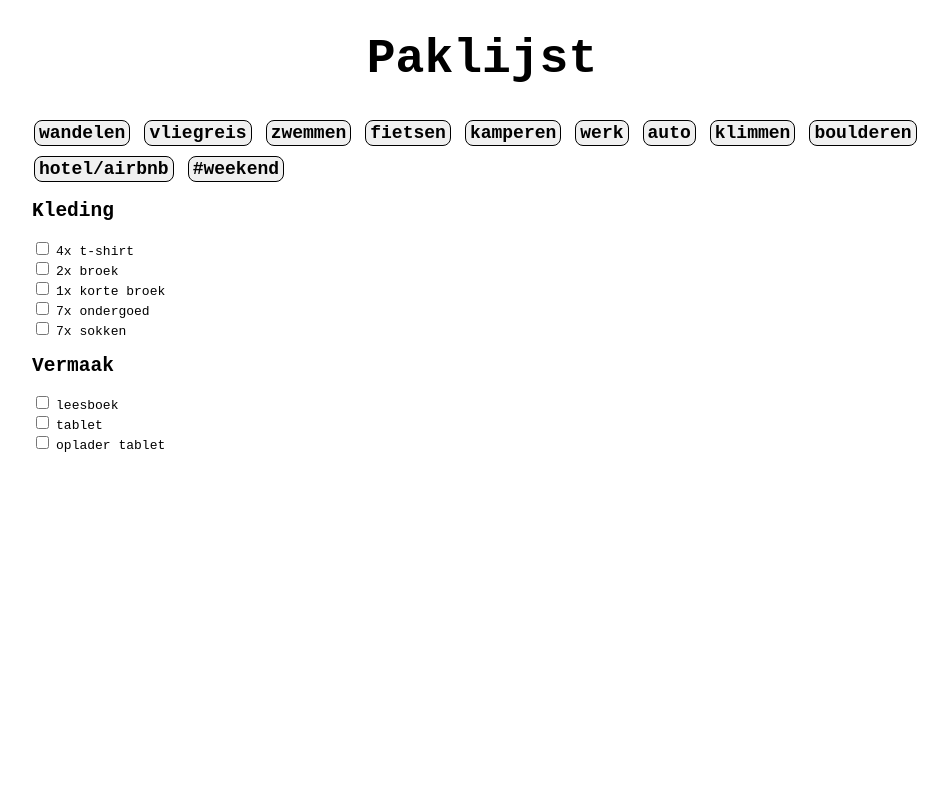
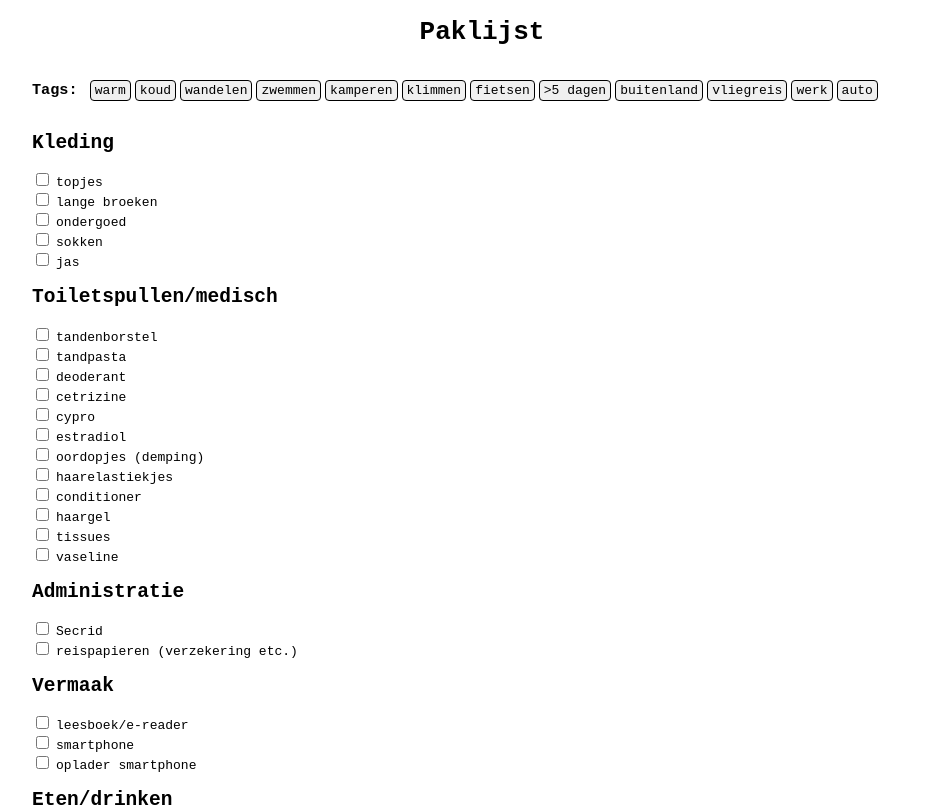
Before and after one commit to dsprenkels/backpack, a React (Create React App) app: page / in a window 1280 px wide. Shown: the top 807 px of the page, without its empty margins (158-1106 px from the left). Built offline with nearby package versions, Linux system fonts and the light colour scheme.

Commit message:
Proof-of-concept finished

```diff
--- a/src/App.css
+++ b/src/App.css
@@ -7,31 +7,39 @@
   flex-direction: column;
   align-items: center;
   justify-content: center;
-  font-size: 24px;
-  /* color: white; */
 }
 
 .App-link {
   color: #61dafb;
 }
 
-.App-tagList {
+.App-tagListContainer {
   display: flex;
+  align-items: baseline;
   flex-wrap: wrap;
   gap: 6px 10px;
-  /* background-color: lightblue; */
+}
+
+.App-tagListHeader .App-tagList {
+  display: inline-flex;
+}
+
+.App-tagList {
+  /* Undo list paddig */
+  padding-left: 0;
 }
 
 .App-tag {
   display: inline-flex;
   justify-content: flex-start;
   background-color: #f0f0f0;
-  border-radius: 8px;
+  border-radius: 4px;
   border: solid 1px black;
   color: #000000;
-  font-size: 18px;
+  font-weight: 500;
   margin: 2px;
   padding: 2px 4px;
+  transition: background-color 0.1s, color 0.1s;
 }
 
 .App-tag:hover {
@@ -39,14 +47,41 @@
 }
 
 .App-tag.App-tag-selected {
-  background-color: #ff9d00;
+  background-color: #5cfa5c;
   color: #000000;
+}
+
+@media print {
+  .App-tag {
+    display: none;
+  }
+  .App-tag.App-tag-selected {
+    display: inline-flex;
+  }
 }
 
 .App-bringListCategory {
   padding-left: 0;
   list-style: none outside;
+  animation: fadein 0.1s linear;
 }
+
+.App-bringListItem {
+  animation: fadein 0.1s linear;
+}
+
+@keyframes fadein {
+  from {
+    /* height: 0%; */
+    opacity: 0;
+  }
+
+  to {
+    /* height: 100%; */
+    opacity: 1;
+  }
+}
+
 
 .App-bringListItemCheckbox {
   margin-right: 1ex;
--- a/src/App.tsx
+++ b/src/App.tsx
@@ -1,8 +1,66 @@
 import React, { useState } from 'react';
 import './App.css';
+import { BL, BLI, BLC } from './types';
+import DB from './data';
 
-type BringListItem = { name: string, tags?: string[], checked?: boolean }
-type BringList = { category: string, items: BringListItem[] }[];
+type FlattenedBringListItem = BLI & { category: string }
+type FlattenedBringList = FlattenedBringListItem[]
+
+function flattenDatabase(db: BL): FlattenedBringList {
+  let items = []
+  for (let category of db) {
+    for (let item of category.items) {
+      items.push(Object.assign({ category: category.header }, item))
+    }
+  }
+  return items
+}
+
+function unFlattenDatabase(items: FlattenedBringList): BL {
+  let categories = new Map<string, BLC>()
+  for (let item of items) {
+    let category = item.category
+    if (!categories.has(category)) {
+      categories.set(category, { header: category, items: [] })
+    }
+    categories.get(category)!!.items.push(item)
+  }
+  return Array.from(categories.values())
+}
+
+function collectTags(items: FlattenedBringList): Set<string> {
+  let tags = new Set<string>();
+  for (let item of items) {
+    for (let tag of item.tags ?? []) {
+      tags.add(tag)
+    }
+  }
+  return tags
+}
+
+function filterDatabase(allItems: FlattenedBringList, tags: Set<string>): FlattenedBringList {
+  function filterDatabaseInner(items: FlattenedBringList, tags: Set<string>, collectedItems: Set<string>): FlattenedBringList {
+    return items.filter((elem) => {
+      let isDefault = Boolean(elem.default)
+      let matchesTag = (elem.tags ?? []).some((tag) => tags.has(tag))
+      let isImplied = (elem.impliedBy ?? []).some((other) => collectedItems.has(other))
+      return isDefault || matchesTag || isImplied
+    })
+  }
+
+  let items: FlattenedBringList = []
+  let collectedItems = new Set<string>()
+  const MAX_ITERATIONS = 50
+  for (let i = 0; i < MAX_ITERATIONS; i++) {
+    let filteredItems = filterDatabaseInner([...allItems], tags, collectedItems)
+    collectedItems = new Set(filteredItems.map((elem) => elem.name))
+    if (filteredItems.length === items.length) {
+      return filteredItems
+    }
+    items = filteredItems
+  }
+  throw Error(`filtering took too long (${MAX_ITERATIONS} iterations)`)
+}
 
 function Header() {
   return (
@@ -14,23 +72,22 @@ function Header() {
 
 function TagList(
   props: {
+    allTags: string[],
     selectedTags: Set<string>,
     onSelectTag: (tag: string, enabled: boolean) => void,
   }) {
   // TODO: Let tagnames have an specificity level that determines their order
   // and resolves conflicts between different bringlist instructions
-  let tagNames = ["wandelen", "vliegreis", "zwemmen", "fietsen", "kamperen",
-    "werk", "auto", "klimmen", "boulderen", "hotel/airbnb", "#weekend"]
-  let tagElems = tagNames.map(
+  let tagElems = props.allTags.map(
     (tagName) => <Tag
       key={tagName}
       name={tagName}
       selected={props.selectedTags.has(tagName)}
       onSelectTag={props.onSelectTag} />
   )
-  return <div className="App-tagList">
+  return <ul className="App-tagList">
     {tagElems}
-  </div>
+  </ul>
 }
 
 function Tag(props: {
@@ -42,45 +99,41 @@ function Tag(props: {
   if (props.selected) {
     className += " App-tag-selected"
   }
-  return <h6
+  return <li
     className={className}
     onClick={() => props.onSelectTag(props.name, !props.selected)}>
     {props.name}
-  </h6>
+  </li>
 }
 
-function BringList(props: { bringList: BringList }) {
+function BringList(props: { bringList: BL }) {
   return <div>
-    {props.bringList.map(({ category, items }) => (
+    {props.bringList.map(({ header, items }) => (
       <BringListCategory
-        key={category}
-        name={category}
+        key={header}
+        name={header}
         items={items}
       />
     ))}
   </div>
 }
 
-function BringListCategory(props: { name: string, items: BringListItem[] }) {
+function BringListCategory(props: { name: string, items: BLI[] }) {
   return <>
     <h2>{props.name}</h2>
     <ul className="App-bringListCategory">
       {props.items.map((i) => <BringListItem
         key={i.name}
         item={i.name}
-        checked={i.checked ?? false}
-        onChange={() => { console.error("not implemented") }}
       />)}
     </ul>
   </>
 }
 
-function BringListItem(props: { item: string, checked: boolean, onChange: () => void }) {
+function BringListItem(props: { item: string }) {
   return <li className='App-bringListItem'>
     <input className="App-bringListItemCheckbox"
       type="checkbox"
-      checked={props.checked}
-      onChange={props.onChange}
     />{props.item}
   </li>
 }
@@ -88,33 +141,19 @@ function BringListItem(props: { item: string, checked: boolean, onChange: () =>
 function App() {
   // TODO: Persist state in localstorage?
   const [selectedTags, setSelectedTags] = useState(new Set<string>())
-  const [checkedItems, setCheckedItems] = useState(new Set<string>())
 
-  let bringList: BringList = [
-    {
-      category: "Kleding",
-      items: [
-        { name: "4x t-shirt" },
-        { name: "2x broek" },
-        { name: "1x korte broek" },
-        { name: "7x ondergoed" },
-        { name: "7x sokken" },
-      ],
-    },
-    {
-      category: "Vermaak",
-      items: [
-        { name: "leesboek" },
-        { name: "tablet" },
-        { name: "oplader tablet" },
-      ],
-    },
-  ]
+  let flattenedDatabase = flattenDatabase(DB)
+  let tagList = Array.from(collectTags(flattenedDatabase))
+  let flattenedBringList = filterDatabase(flattenedDatabase, selectedTags)
+  let bringList = unFlattenDatabase(flattenedBringList)
 
   return (
     <div className="App">
       <Header />
+      <div className="App-tagListContainer">
+        <h3 className="App-tagListHeader">Tags:</h3>
         <TagList
+          allTags={tagList}
           selectedTags={selectedTags}
           onSelectTag={(tag: string, enabled: boolean) => setSelectedTags((_selectedTags) => {
             let selectedTags = new Set(_selectedTags)
@@ -127,6 +166,7 @@ function App() {
           })
           }
         />
+      </div>
       <BringList bringList={bringList}></BringList>
     </div>
   );
--- /dev/null
+++ b/src/data.ts
@@ -0,0 +1,120 @@
+import { BL } from './types';
+
+const PAKLIJST_DATABASE: BL = [
+    {
+        header: "Kleding",
+        items: [
+            { name: "topjes", default: true },
+            { name: "lange broeken", default: true },
+            { name: "korte broeken", tags: ["warm"] },
+            { name: "ondergoed", default: true },
+            { name: "sokken", default: true },
+            { name: "trui", tags: ["koud"] },
+            { name: "jas", default: true },
+            { name: "wandelschoenen", tags: ["wandelen"] },
+            { name: "zwemkleding", tags: ["zwemmen"] },
+            { name: "badhanddoek", impliedBy: ["zwemkleding"] },
+        ],
+    },
+    {
+        header: "Kampeerspullen",
+        items: [
+            { name: "tent", tags: ["kamperen"] },
+            { name: "slaapzak", tags: ["kamperen"] },
+            { name: "liner", tags: ["kamperen"] },
+            { name: "matje", tags: ["kamperen"] },
+            { name: "foldacup", tags: ["kamperen"] },
+            { name: "bestek", tags: ["kamperen"] },
+            { name: "trangia setje", tags: ["kamperen"] },
+            { name: "olie", tags: ["kamperen"] },
+            { name: "kruiden", tags: ["kamperen"] },
+        ],
+    },
+    {
+        header: "Klimspullen",
+        items: [
+            { name: "klimschoenen", tags: ["klimmen"] },
+            { name: "zekermateriaal", tags: ["klimmen"] },
+            { name: "pofzak", tags: ["klimmen"] },
+            { name: "topo", tags: ["klimmen"] },
+        ]
+    },
+    {
+        header: "Fietsen",
+        items: [
+            { name: "bandenplakset", tags: ["fietsen"] },
+            { name: "EHBO-kitje", tags: ["fietsen"] },
+            { name: "pompje", tags: ["fietsen"] },
+            { name: "smeerolie", tags: ["fietsen"] },
+        ],
+    },
+    {
+        header: "Toiletspullen/medisch",
+        items: [
+            { name: "tandenborstel", default: true },
+            { name: "tandpasta", impliedBy: ["tandenborstel"] },
+            { name: "deoderant", default: true },
+            { name: "cetrizine", default: true },
+            { name: "cypro", default: true },
+            { name: "estradiol", default: true },
+            { name: "oordopjes (demping)", default: true },
+            // { name: "haarband" },
+            { name: "haarelastiekjes", default: true },
+            { name: "conditioner", default: true },
+            { name: "haargel", default: true },
+            { name: "tissues", default: true },
+            { name: "vaseline", default: true },
+            { name: "zonnebrandcrème", tags: ["warm"] },
+            { name: "zonnebril", tags: ["warm"] },
+            { name: "scheermesje", tags: [">5 dagen"] },
+            { name: "scheerschuim", impliedBy: ["scheermes"] },
+            { name: "sporttape", tags: ["wandelen", "klimmen"] },
+        ],
+    },
+    {
+        header: "Administratie",
+        items: [
+            { name: "Secrid", default: true },
+            { name: "paspoort", tags: ["buitenland"] },
+            { name: "reispapieren (verzekering etc.)", default: true },
+            { name: "gele boekje", tags: ["buitenland"] },
+            { name: "creditcard", tags: ["buitenland"] },
+            { name: "vliegtickets", tags: ["vliegreis"] },
+            { name: "herstelbewijs", tags: ["buitenland"] },
+            { name: "vaccinatiebewijs", tags: ["buitenland"] },
+        ]
+    },
+    {
+        header: "Vermaak",
+        items: [
+            { name: "leesboek/e-reader", default: true },
+            { name: "smartphone", default: true },
+            { name: "oplader smartphone", impliedBy: ["smartphone"] },
+            { name: "iPad", tags: ["werk"] },
+            { name: "oplader iPad", impliedBy: ["iPad"] },
+            { name: "powerbank", tags: ["werk", ">5 dagen", "wandelen", "kamperen"] },
+            { name: "oplader powerbank", impliedBy: ["powerbank"] },
+            { name: "laptop", tags: ["werk"] },
+            { name: "oplader laptop", impliedBy: ["laptop"] },
+            { name: "oplader smartwatch", impliedBy: [">5 dagen"] },
+            { name: "oordopjes (audio)", tags: ["vliegreis", "kamperen", "werk", "auto"] },
+        ],
+    },
+    {
+        header: "Eten/drinken",
+        items: [
+            { name: "eten voor de eerste dag", tags: ["kamperen"] },
+            { name: "flesje", default: true },
+            { name: "twennybar", default: true },
+        ]
+    },
+    {
+        header: "Overig",
+        items: [
+            { name: "flesje", default: true },
+            { name: "extra flesje voor onderweg", tags: ["wandelen", "fietsen", "klimmen"] },
+        ]
+    }
+]
+
+export default PAKLIJST_DATABASE
--- /dev/null
+++ b/src/types.ts
@@ -0,0 +1,9 @@
+
+// BringList item
+export type BLI = { name: string, default?: boolean, tags?: string[], impliedBy?: string[] }
+
+// BringList category
+export type BLC = { header: string, items: BLI[] }
+
+// BringList
+export type BL = BLC[]
```
Lines whose indentation alone changed are shown as unchanged.
